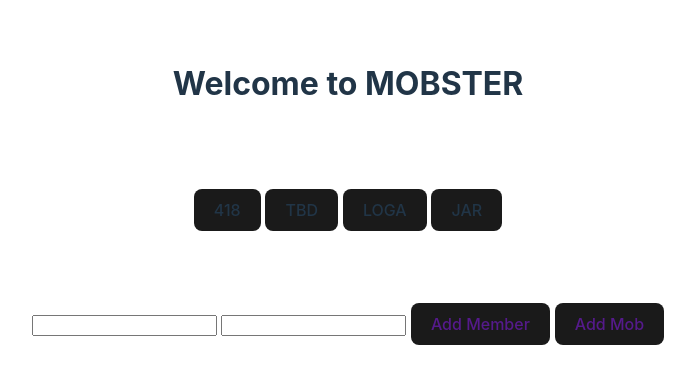
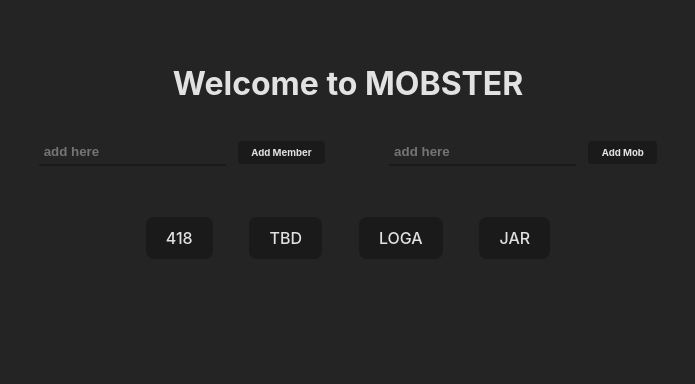
Before and after one commit to lvan-ni/mobster-frontend-418, a website built with Vite: page index.html in a window 1280 px wide. Both pictures are taken after a click on the link "418". Shown: the whole page, without its empty margins (292-987 px from the left). Built offline with nearby package versions, Linux system fonts and the light colour scheme; no server answers; files whose address does not match are found by name.

Commit message:
more styling added

```diff
--- a/index.html
+++ b/index.html
@@ -13,19 +13,35 @@
       <h1>Welcome to MOBSTER </h1>
     </header>
     <main>
+
+      <div class="add-container">
+
+        <form class="add-member">
+          <input type="text" id="addMemberInput" placeholder="add here">
+          <button onclick="submitForm(event)">Add Member</button>
+        </form>
+        <form class="add-mob">
+          <input type="text" id="addMobInput" placeholder="add here">
+          <button onclick="sumbitForm(event)">Add Mob</button>
+        </form>
+
+      </div>
+
       <div class="mob-container">
         <a class="mobNames" id="1" >418</a>
         <a class="mobNames" id="2" >TBD</a>
         <a class="mobNames" id="3" >LOGA</a>
         <a class="mobNames" id="4" >JAR</a>
-        <section id="mobDisplay"></section>
+
+        <section id="nameCards">
+          <span id="nameCard1"></span>
+          <span id="nameCard2"></span>
+          <span id="nameCard3"></span>
+          <span id="nameCard4"></span>
+        </section>
+
       </div>
-      <form class="add-container">
-          <input type="text">
-          <input type="text">
-        <a href="">Add Member</a>
-        <a href="">Add Mob</a>
-      </form>
+
     </main>
   </body>
 </html>
--- a/main.js
+++ b/main.js
@@ -6,12 +6,25 @@ const devURL = 'http://localhost:4000';
 
 const getMobNames = async event => {
   const mobName = event.target.id;
-  const mobDisplay = document.querySelector('#mobDisplay');
-  const response = await fetch(`${URL}/mobs/${mobName}/members`)
+  console.log(mobName);
+  const nameCards = document.getElementById('nameCards');
+  const response = await fetch(`${devURL}/mobs/${mobName}/members`)
   const mob = await response.json();
   const mobMembers = mob;
   const name = mobMembers.map(m => m.memberName);
-  mobDisplay.innerHTML = name;
+//  console.log(mob);
+
+
+  const card1 = document.getElementById('nameCard1');
+  const card2 = document.getElementById('nameCard2');
+  const card3 = document.getElementById('nameCard3');
+  const card4 = document.getElementById('nameCard4');
+
+  card1.innerText = name[0];
+  card2.innerText = name[1];
+  card3.innerText = name[2];
+  card4.innerText = name[3];
+
 };
 
 mobNamesArr.forEach(mobName => mobName.addEventListener('click', getMobNames));
--- a/style.css
+++ b/style.css
@@ -4,7 +4,7 @@
   font-weight: 400;
 
   color-scheme: light dark;
-  color: rgba(255, 255, 255, 0.87);
+  color: #ffffffde;
   background-color: #242424;
 
   font-synthesis: none;
@@ -19,36 +19,61 @@
   box-sizing: border-box;
 }
 
-
 body {
   margin: 60px;
   text-align: center;
 }
 
 header {
-  margin: 60px;
+  margin: 30px;
 }
 
 main {
-  margin: 60px;
   display: flex;
   flex-direction: column;
 }
 
-section {
-  margin: 30px;
+.add-container {
+  gap: 4em;
+  display: flex;
+  justify-content: center;
+}
+
+input {
+  border: none;
+  border-bottom: 2px solid #1a1a1a;
+  outline: none;
+  padding: 5px;
+  background-color: inherit;
+}
+
+input::placeholder {
+  font-size: 1em;
+  font-weight: 700;
   font-family: inherit;
-  font-weight: 500;
-  color: #646cff;
+}
+
+button {
+  text-decoration: none;
+  border-radius: 4px;
+  border: none;
+  padding: 0.6em 1.4em;
+  margin-left: 0.8em;
+  font-size: 0.6em;
+  font-weight: 700;
+  font-family: inherit;
+  background-color: #1a1a1a;
+  color: inherit;
+  cursor: pointer;
+  transition: border-color 0.25s;
+}
+
+button:hover {
+  background-color: #646cff;
 }
 
 .mob-container {
-  margin: 30px;
-
-}
-
-.add-container {
-  margin-top: 30px;
+  margin: 60px 30px;
 }
 
 a {
@@ -56,6 +81,7 @@ a {
   border-radius: 8px;
   border: 1px solid transparent;
   padding: 0.6em 1.2em;
+  margin: 1em;
   font-size: 1em;
   font-weight: 500;
   font-family: inherit;
@@ -67,7 +93,18 @@ a:hover {
   border-color: #646cff;
 }
 
-@media (prefers-color-scheme: light) {
+section {
+  margin: 30px;
+  font-family: inherit;
+  font-weight: 500;
+  color: #646cff;
+}
+
+span {
+
+}
+
+/* @media (prefers-color-scheme: light) {
   :root {
     color: #213547;
     background-color: #ffffff;
@@ -78,4 +115,4 @@ a:hover {
   button {
     background-color: #f9f9f9;
   }
-}
+} */
```
